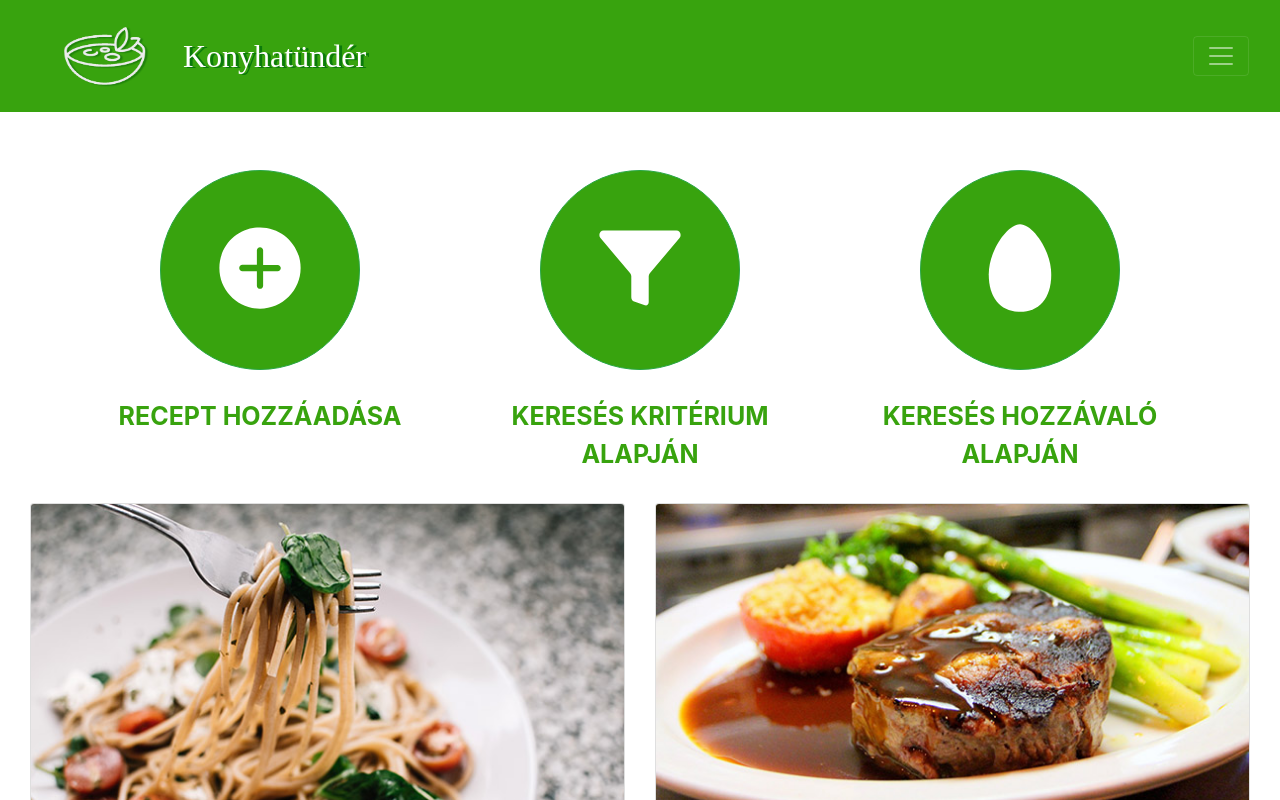
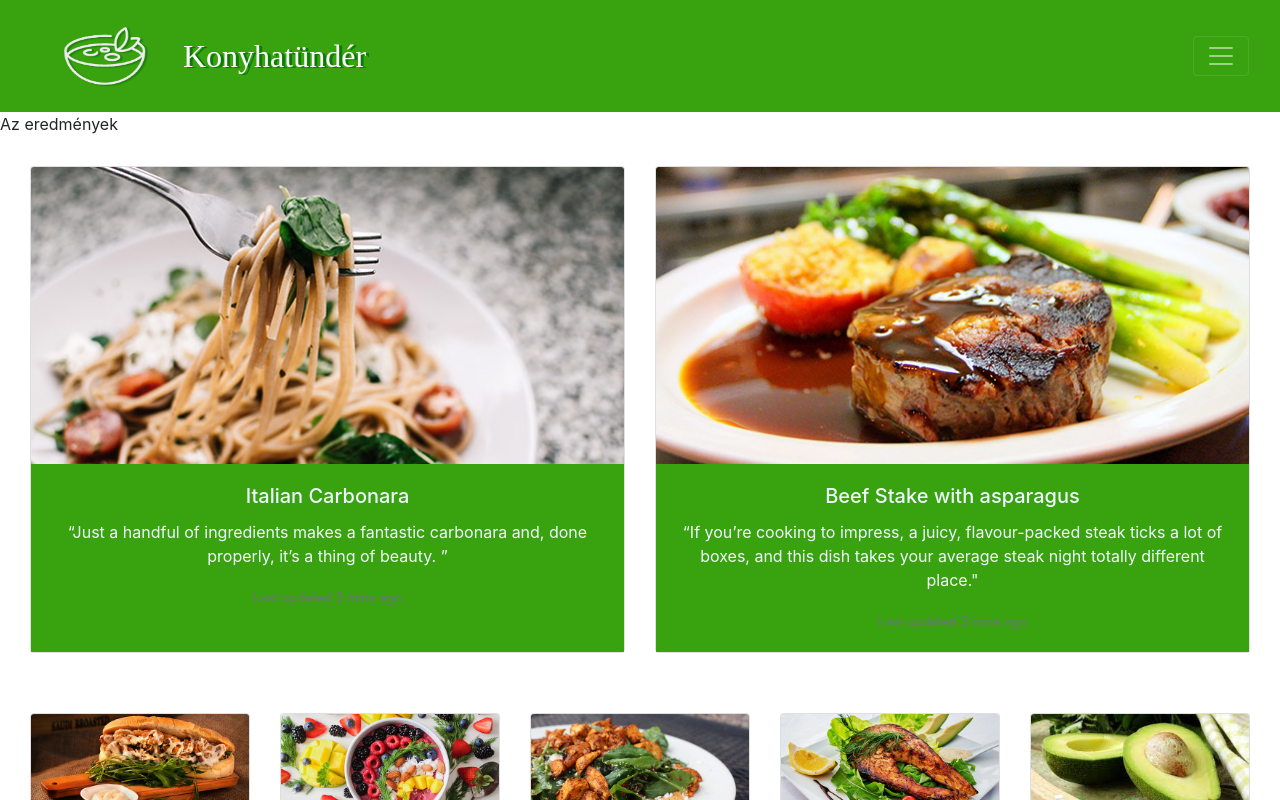
Before and after one commit to flowacademyhu/kappa-konyhatunder, a React (Create React App) app in the folder frontend/: page /searchResult in a window 1280 px wide. Before the commit this address led to /mainPage. Shown: the top 800 px of the page. Built offline with nearby package versions, Linux system fonts and the light colour scheme; a web font is replaced by a local one.

Commit message:
added SearchResult page and button and Routing

```diff
--- a/frontend/src/components/NavBar.jsx
+++ b/frontend/src/components/NavBar.jsx
@@ -18,6 +18,7 @@ import { useMediaQuery } from 'react-responsive';
 import { Navbar, Button, Nav, NavLink } from 'react-bootstrap';
 import RecipeList from './RecipeList';
 import SingleRecipe from './SingleRecipe';
+import SearchResult from './SearchResult';
 function NavBar() {
   const isMobile = useMediaQuery({ query: `(max-width: 576px)` });
 
@@ -92,6 +93,9 @@ function NavBar() {
           <Route path="/recipes">
             <RecipeList />
           </Route>
+          <Route path="/searchResult">
+            <SearchResult />
+          </Route>
           <Redirect from="/" to="/mainPage" />
         </Switch>
       </Router>
--- a/frontend/src/components/SearchByIngredient.js
+++ b/frontend/src/components/SearchByIngredient.js
@@ -1,5 +1,6 @@
 import { useEffect, useState } from 'react';
 import axios from 'axios';
+import { Link } from 'react-router-dom';
 
 const recipeAPI = axios.create({
   baseURL: '/api/',
@@ -69,7 +70,7 @@ function SearchByIngredient() {
               onClick={() => {
                 setErtekTomb([...ertekTomb, ertek]);
                 console.log('A lista', ertekTomb);
-                recipes.filter(recipe);
+                recipes.filter((recipe) => recipe.ingredient.id);
               }}
               type="button"
             >
@@ -80,11 +81,16 @@ function SearchByIngredient() {
       ) : (
         <div>'Loading List...' </div>
       )}{' '}
-      {recipes.map((recipe) => (
-        <div key={recipe.id} className="row">
+      {recipes ? (
+        recipes.map((recipe) => (
           <div className="col">Recept neve : {recipe.name}</div>
-        </div>
-      ))}{' '}
+        ))
+      ) : (
+        <div>'Loading List...' </div>
+      )}
+      <Link className="btn btn-primary" to="/searchResult">
+        Keresés...
+      </Link>
     </>
   );
 }
--- /dev/null
+++ b/frontend/src/components/SearchResult.js
@@ -0,0 +1,5 @@
+function SearchResult() {
+  return <div>Az eredmények</div>;
+}
+
+export default SearchResult;
```
